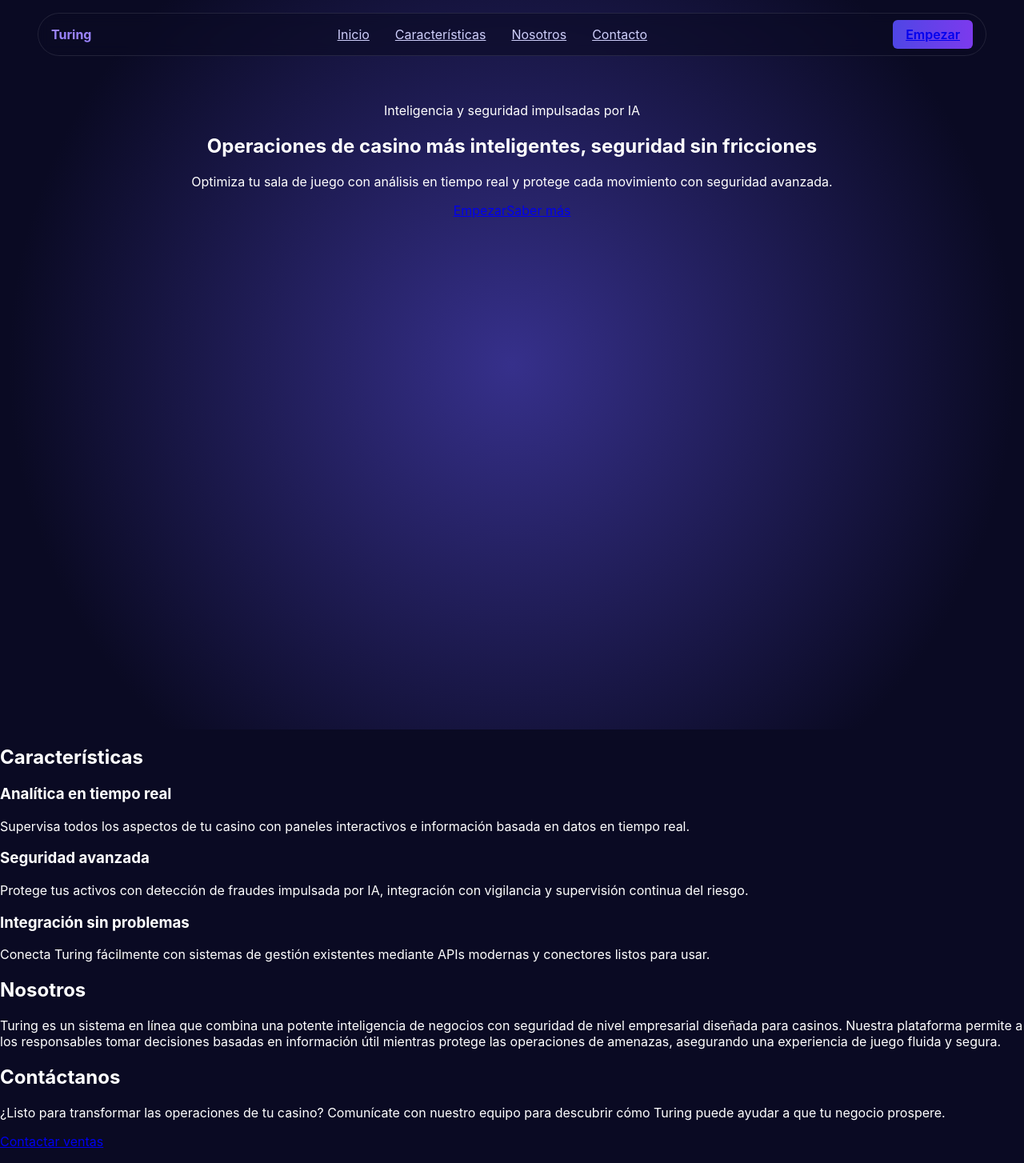
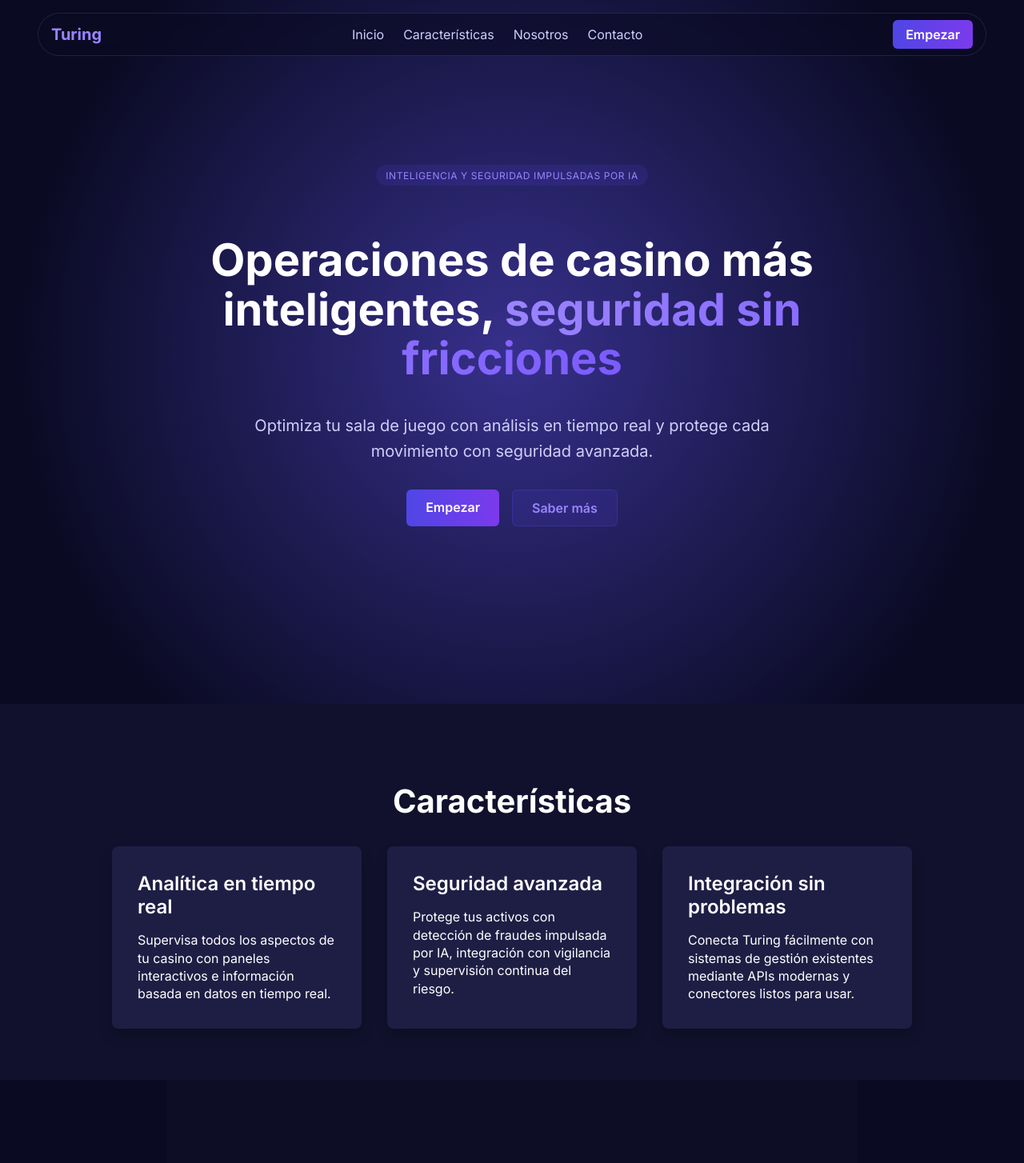
Before and after one commit to itbdt/turing-landing, a Next.js app: page / in a window 1280 px wide. Shown: the top 1454 px of the page at 80% size. Built offline with nearby package versions, Linux system fonts and the light colour scheme.

Commit message:
style: complete global stylesheet for landing design

```diff
--- a/src/styles/globals.css
+++ b/src/styles/globals.css
@@ -1,13 +1,21 @@
-/* Tipografía y colores generales */
-html, body {
+@import url('https://fonts.googleapis.com/css2?family=Inter:wght@400;600;700&display=swap');
+
+html,
+body {
+  padding: 0;
   margin: 0;
-  padding: 0;
   font-family: 'Inter', sans-serif;
-  color: #fff;
+  color: #ffffff;
   background-color: #0a0a23;
+  scroll-behavior: smooth;
 }
 
-/* Contenedor del menú superior (barra redondeada) */
+a {
+  color: inherit;
+  text-decoration: none;
+}
+
+/* Navigation bar */
 .navbar {
   position: fixed;
   top: 0;
@@ -15,11 +23,13 @@ html, body {
   right: 0;
   display: flex;
   justify-content: center;
+  align-items: center;
   padding: 1rem 0;
+  z-index: 1000;
   background: transparent;
-  z-index: 1000;
 }
 
+/* Menu container with rounded bar */
 .nav-container {
   display: flex;
   align-items: center;
@@ -35,28 +45,221 @@ html, body {
 }
 
 .logo {
+  font-size: 1.25rem;
+  font-weight: 700;
   color: #9b84ff;
-  font-weight: 700;
 }
 
-/* Enlaces de navegación */
+.navbar nav {
+  display: flex;
+  gap: 1.5rem;
+}
+
 .nav-link {
-  margin: 0 1rem;
+  font-weight: 500;
   color: #cfcffb;
+  transition: color 0.3s ease;
+}
+
+.nav-link:hover {
+  color: #ffffff;
 }
 
 .nav-cta {
   background: linear-gradient(90deg, #4f46e5, #7c3aed);
+  color: #ffffff;
   padding: 0.5rem 1rem;
   border-radius: 0.375rem;
   font-weight: 600;
+  transition: opacity 0.3s ease;
 }
 
-/* Hero y secciones */
+.nav-cta:hover {
+  opacity: 0.9;
+}
+
+/* Hero section */
 .hero {
-  padding: 8rem 2rem 4rem;
+  position: relative;
+  display: flex;
+  flex-direction: column;
+  align-items: center;
+  justify-content: center;
+  text-align: center;
+  padding: 6rem 2rem 4rem;
   min-height: 90vh;
-  text-align: center;
   background: radial-gradient(circle at 50% 50%, #36308b 0%, #0a0a23 80%);
 }
-/* …y el resto de reglas de .badge, .subtitle, .features, etc. que te pasé anteriormente */
+
+.badge {
+  display: inline-block;
+  background-color: rgba(79, 70, 229, 0.15);
+  color: #9b84ff;
+  padding: 0.35rem 0.75rem;
+  border-radius: 9999px;
+  font-size: 0.75rem;
+  text-transform: uppercase;
+  letter-spacing: 0.05em;
+  margin-bottom: 1rem;
+}
+
+.hero h1 {
+  font-size: 3.5rem;
+  line-height: 1.1;
+  font-weight: 700;
+  margin-bottom: 1rem;
+  max-width: 900px;
+}
+
+.gradient-text {
+  background: linear-gradient(90deg, #9b84ff, #7c5bff);
+  -webkit-background-clip: text;
+  -webkit-text-fill-color: transparent;
+  background-clip: text;
+  color: transparent;
+}
+
+.subtitle {
+  color: #cfcffb;
+  font-size: 1.25rem;
+  line-height: 1.6;
+  max-width: 700px;
+  margin-bottom: 2rem;
+}
+
+.buttons {
+  display: flex;
+  gap: 1rem;
+  justify-content: center;
+  margin-bottom: 3rem;
+}
+
+.btn {
+  display: inline-block;
+  padding: 0.75rem 1.5rem;
+  border-radius: 0.375rem;
+  font-weight: 600;
+  transition: opacity 0.3s ease;
+  text-align: center;
+}
+
+.btn-primary {
+  background: linear-gradient(90deg, #4f46e5, #7c3aed);
+  color: #ffffff;
+}
+
+.btn-primary:hover {
+  opacity: 0.9;
+}
+
+.btn-secondary {
+  background: rgba(79, 70, 229, 0.15);
+  color: #9b84ff;
+  border: 1px solid rgba(79, 70, 229, 0.3);
+}
+
+.btn-secondary:hover {
+  background: rgba(79, 70, 229, 0.25);
+}
+
+/* Features section */
+.features {
+  padding: 4rem 2rem;
+  background-color: #11112d;
+}
+
+.features h2 {
+  text-align: center;
+  margin-bottom: 2rem;
+  font-size: 2.5rem;
+  font-weight: 700;
+}
+
+.feature-list {
+  display: grid;
+  grid-template-columns: repeat(auto-fit, minmax(250px, 1fr));
+  gap: 2rem;
+  max-width: 1000px;
+  margin: 0 auto;
+}
+
+.feature {
+  background-color: #1e1e45;
+  padding: 2rem;
+  border-radius: 0.5rem;
+  box-shadow: 0 10px 15px rgba(0, 0, 0, 0.2);
+  transition: transform 0.3s ease, box-shadow 0.3s ease;
+}
+
+.feature h3 {
+  margin-top: 0;
+  margin-bottom: 1rem;
+  font-size: 1.5rem;
+  font-weight: 600;
+}
+
+.feature p {
+  margin-bottom: 0;
+  line-height: 1.4;
+  font-weight: 400;
+}
+
+.feature:hover {
+  transform: translateY(-5px);
+  box-shadow: 0 15px 25px rgba(0, 0, 0, 0.3);
+}
+
+/* About section */
+.about {
+  padding: 4rem 2rem;
+  background-color: #0d0d26;
+  max-width: 800px;
+  margin: 0 auto;
+  text-align: center;
+}
+
+.about h2 {
+  font-size: 2.5rem;
+  margin-bottom: 1.5rem;
+  font-weight: 700;
+}
+
+.about p {
+  font-size: 1.25rem;
+  line-height: 1.6;
+  font-weight: 400;
+}
+
+/* Contact section */
+.contact {
+  padding: 4rem 2rem;
+  background-color: #11112d;
+  text-align: center;
+}
+
+.contact h2 {
+  font-size: 2.5rem;
+  margin-bottom: 1rem;
+  font-weight: 700;
+}
+
+.contact p {
+  margin-bottom: 2rem;
+  font-size: 1.25rem;
+  font-weight: 400;
+  max-width: 600px;
+  margin-left: auto;
+  margin-right: auto;
+}
+
+footer {
+  padding: 2rem;
+  background-color: #0a0a23;
+  text-align: center;
+}
+
+footer p {
+  margin: 0;
+  font-size: 0.875rem;
+  color: #8888b2;
+}
```
